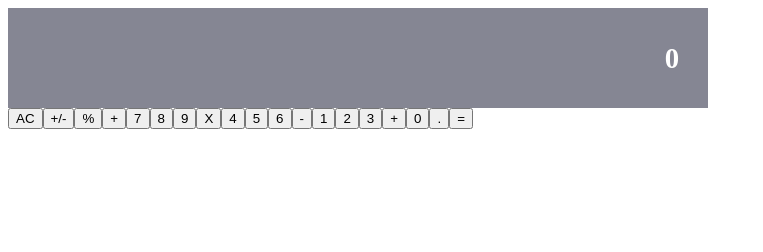
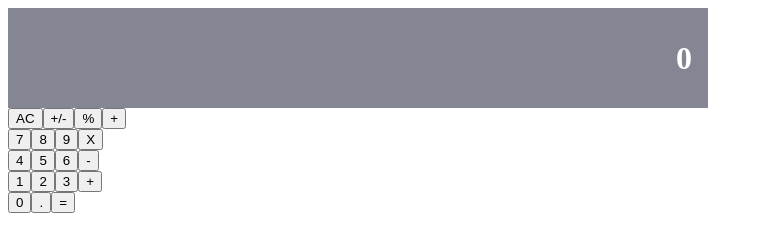
Before and after one commit to mcrd25/react-calculator, a React app: page / in a window 1280 px wide. Shown: the whole page, without its empty margins (0-763 px from the left). Built offline with nearby package versions, Linux system fonts and the light colour scheme.

Commit message:
Updated width andflex direction of button panel

```diff
--- a/src/index.css
+++ b/src/index.css
@@ -7,15 +7,20 @@
 	flex-direction: column;
 }
 
+.button-panel {
+	width:100%;
+	flex-direction: column;
+}
+
 .calc-display {
 	box-sizing: border-box;
 	background: #858693;
 	height: 100px;
 	color: #fff;
 	font-weight: bold;
-	padding: 1em;
+	padding: .5em;
 	align-items: center;
 	justify-content: flex-end;
 	width: 100%;
-	font-size: 1.8em;
+	font-size: 2em;
 }
```
